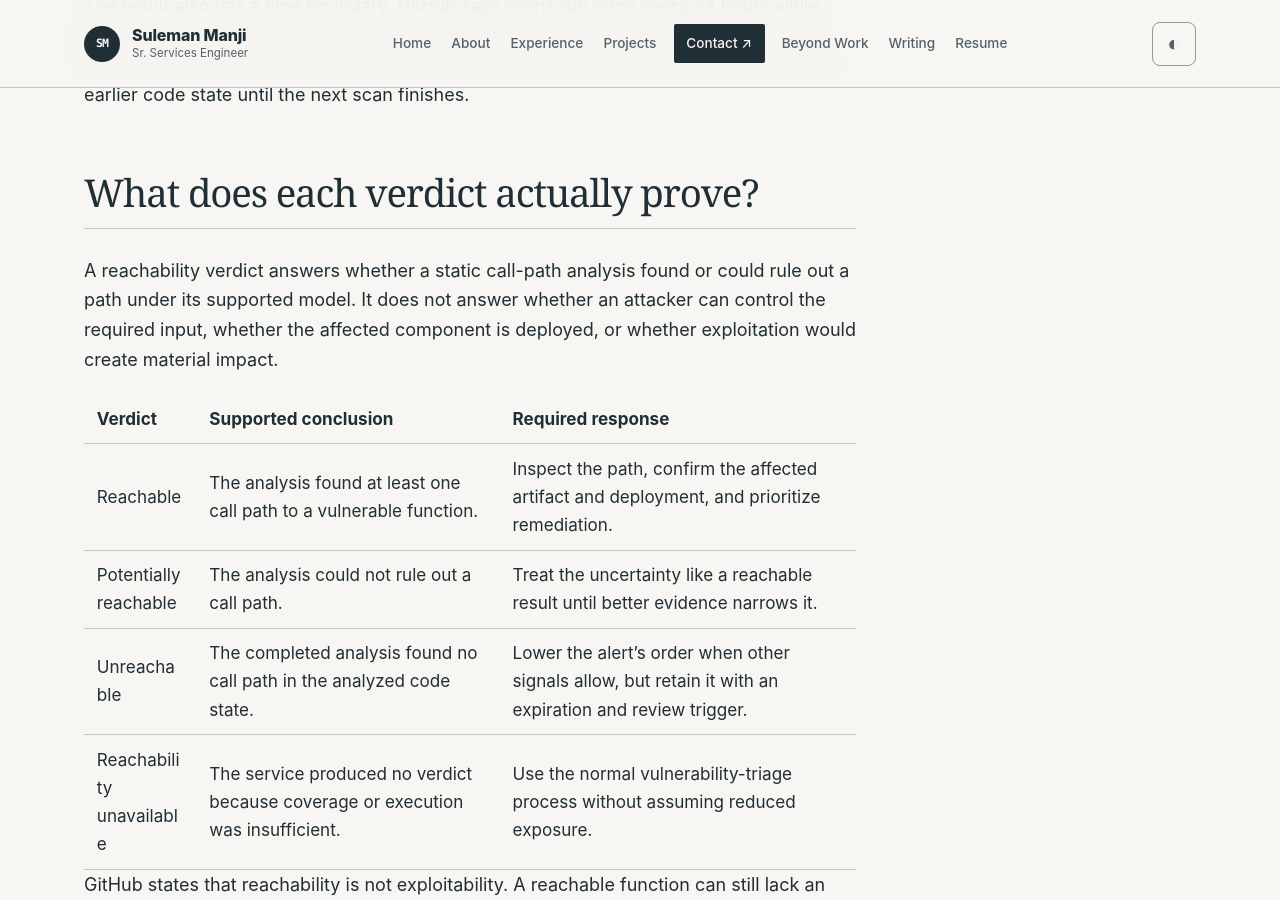
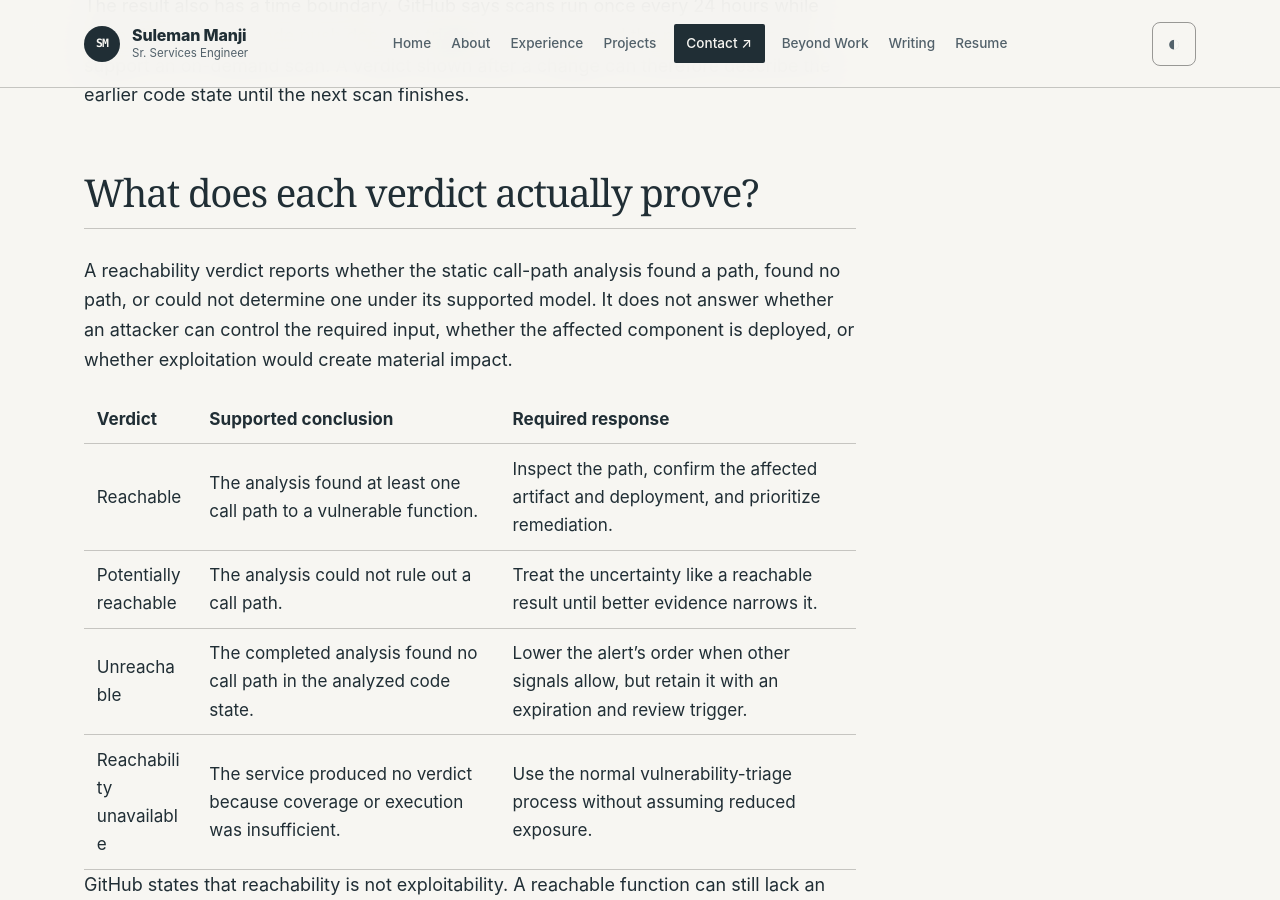
Before and after one commit to ssmanji89/sulemanji-port, a Jekyll site: the page built from notes/dependency-reachability-priority-signal.md, in a window 1280 px wide and 900 px high, scrolled down 1455 px. Built offline with Jekyll 4.4.1, drawn with Linux system fonts in a browser that asks for light colours; some of the changed text lies outside the part shown.

Commit message:
docs: publish dependency-reachability-priority-signal

```diff
--- a/notes/dependency-reachability-priority-signal.md
+++ b/notes/dependency-reachability-priority-signal.md
@@ -34,7 +34,7 @@
 
 ## What does each verdict actually prove?
 
-A reachability verdict answers whether a static call-path analysis found or could rule out a path under its supported model. It does not answer whether an attacker can control the required input, whether the affected component is deployed, or whether exploitation would create material impact.
+A reachability verdict reports whether the static call-path analysis found a path, found no path, or could not determine one under its supported model. It does not answer whether an attacker can control the required input, whether the affected component is deployed, or whether exploitation would create material impact.
 
 | Verdict | Supported conclusion | Required response |
 | --- | --- | --- |
@@ -109,7 +109,7 @@
 
 ## What should happen next?
 
-Select one supported repository with a real dependency-alert backlog. Enable the preview, wait for the initial scan, and export the verdicts with their scan times. For each Reachable, Potentially reachable, and Unavailable result, create the five-part triage record. Manually sample the Unreachable group.
+Select one supported repository with a real dependency-alert backlog. Enable the preview, wait for the initial scan, export the verdicts, and record the export time. For each Reachable, Potentially reachable, and Unavailable result, create the five-part triage record. Manually sample the Unreachable group.
 
 Then compare the old queue with the new decisions. The result should identify which work moved forward, which work moved later, which evidence caused the move, and when each decision expires. If the pilot only produces a smaller alert count, it has measured presentation rather than risk.
 
```
Also changed, not shown: other parts of notes/dependency-reachability-priority-signal.md (+1 -1 lines).
